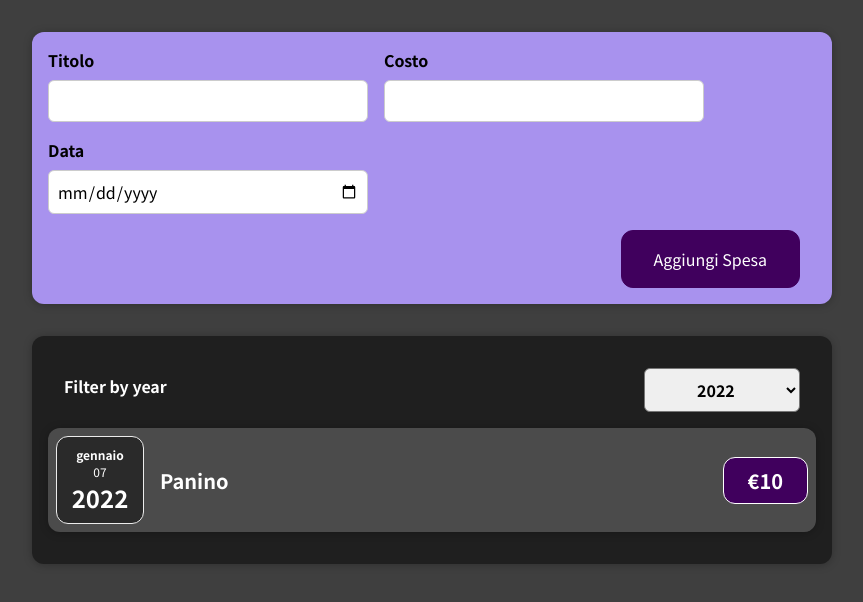
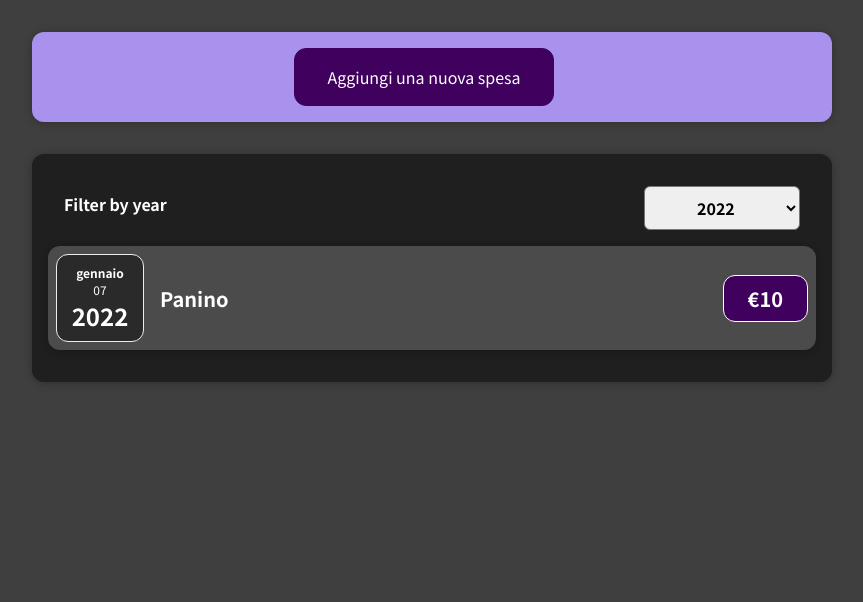
Before and after one commit to andreamosca/expenseTracker, a React (Create React App) app: page / in a window 1280 px wide. Shown: the top 602 px of the page, without its empty margins (208-1071 px from the left). Built offline with nearby package versions, Linux system fonts and the light colour scheme.

Commit message:
aggiunto toggle edit mode

```diff
--- a/src/components/NewExpense/ExpenseForm.js
+++ b/src/components/NewExpense/ExpenseForm.js
@@ -55,6 +55,7 @@ const ExpenseForm = (props) => {
           </div>
       </div>
       <div className="new-expense__actions">
+        <button onClick={props.onCancel}>Annulla</button>
         <button type="submit">Aggiungi Spesa</button>
       </div>
     </form>
--- a/src/components/NewExpense/NewExpense.js
+++ b/src/components/NewExpense/NewExpense.js
@@ -1,4 +1,4 @@
-import React from "react";
+import React, { useState } from "react";
 
 import ExpenseForm from './ExpenseForm';
 import './NewExpense.css';
@@ -10,11 +10,24 @@ const NewExpense = (props) => {
       id: Math.random().toString()
     };
     props.onAddExpense(oExpenseData);
+    setEditMode((prev) => !prev);
   };
 
+  const [editMode, setEditMode] = useState(false);
+  const handleAddNewExpense = () => {
+    setEditMode((prev) => !prev);
+  }
+  const handleExpenseFormCancel = () => {
+    setEditMode((prev) => !prev);
+  }
+
+  let content = <button onClick={handleAddNewExpense}>Aggiungi una nuova spesa</button>;
+  if(editMode) {
+    content = <ExpenseForm onSaveExpenseData={handleExpenseSaveData} onCancel={handleExpenseFormCancel}/>;
+  }
   return (
     <div className="new-expense">
-      <ExpenseForm onSaveExpenseData={handleExpenseSaveData} />
+      {content}
     </div>
   );
 };
```
